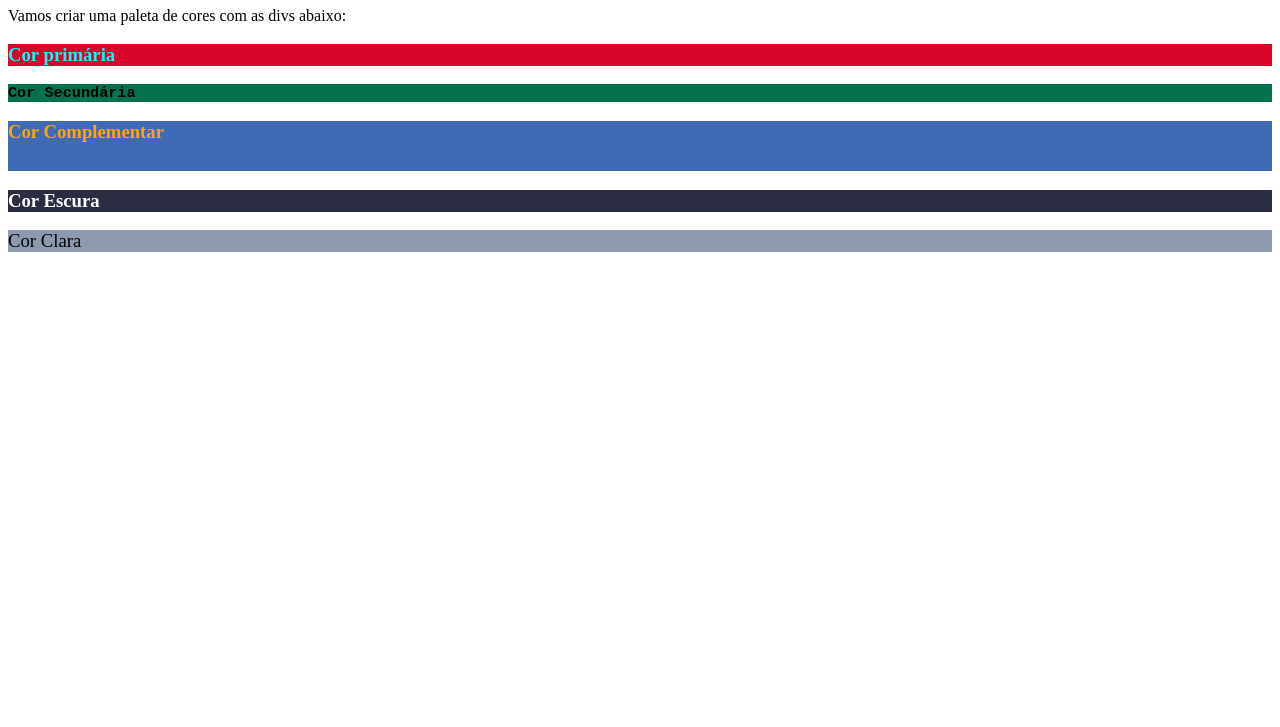
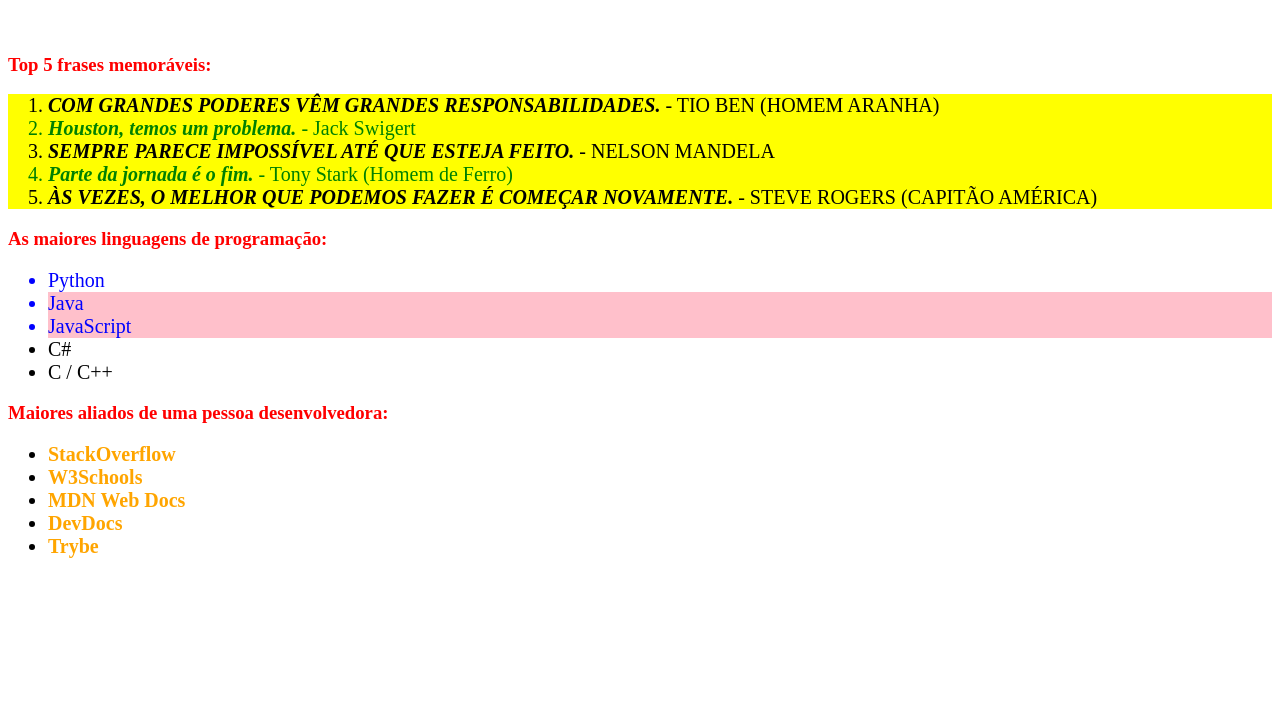
Before and after one commit to gustavotatu/trybe-exercicios, a plain HTML site: page fundamentos/bloco-3-introducao-a-html-e-css/dia-3-html-css-seletores-e-posicionamento/index.html in a window 1280 px wide. Shown: the part 73-800 px from the top of the page. Drawn offline with Linux system fonts and the light colour scheme.

Commit message:
Top 5 frases

```diff
--- a/fundamentos/bloco-3-introducao-a-html-e-css/dia-3-html-css-seletores-e-posicionamento/index.html
+++ b/fundamentos/bloco-3-introducao-a-html-e-css/dia-3-html-css-seletores-e-posicionamento/index.html
@@ -2,26 +2,45 @@
 <html lang="pt-br">
   <head>
     <meta charset="UTF-8">
-  <title>Pseudoclasses</title>
     <link rel="stylesheet" href="style.css">
+    <title>#GoTrybe</title>
   </head>
   <body>
-  <h1>Paleta de Cores</h1>
-  <p>Vamos criar uma paleta de cores com as divs abaixo:</p>
-  <div>
-    <h3>Cor primária</h3>
-  </div>
-  <div>
-    <h3>Cor Secundária</h3>
-  </div>
-  <div>
-    <h3>Cor Complementar</h3>
-  </div>
-  <div>
-    <h3>Cor Escura</h3>
-  </div>
-  <div>
-    <h3>Cor Clara</h3>
-  </div>
+    <h1 class="header"><em>Combinações e Classes Descendentes</em></h1>
+    <br />
+    <h3 class="header">Top 5 frases memoráveis:</h3>
+    <ol>
+      <li><em>Com grandes poderes vêm grandes responsabilidades.</em> - Tio Ben (Homem Aranha)</li>
+      <li><em>Houston, temos um problema.</em> - Jack Swigert</li>
+      <li><em>Sempre parece impossível até que esteja feito.</em> - Nelson Mandela</li>
+      <li><em>Parte da jornada é o fim.</em> - Tony Stark (Homem de Ferro)</li>
+      <li><em>Às vezes, o melhor que podemos fazer é começar novamente.</em> - Steve Rogers (Capitão América)</li>
+    </ol>
+    <h3 class="header">As maiores linguagens de programação:</h3>
+    <ul class="linguagens">
+      <li>Python</li>
+      <li>Java</li>
+      <li>JavaScript</li>
+      <li>C#</li>
+      <li>C / C++</li>
+    </ul>
+    <h3 class="header">Maiores aliados de uma pessoa desenvolvedora:</h3>
+    <ul>
+      <li>
+        <a class="aliados" href="https://pt.stackoverflow.com/" target="_blank">StackOverflow</a>
+      </li>
+      <li>
+        <a class="aliados" href="https://www.w3schools.com/" target="_blank">W3Schools</a>
+      </li>
+      <li>
+        <a class="aliados" href="https://developer.mozilla.org/pt-BR/" target="_blank">MDN Web Docs</a>
+      </li>
+      <li>
+        <a class="aliados" href="https://devdocs.io/" target="_blank">DevDocs</a>
+      </li>
+      <li>
+        <a class="aliados" href="https://app.betrybe.com/" target="_blank">Trybe</a>
+      </li>
+    </ul>
   </body>
 </html>
--- a/fundamentos/bloco-3-introducao-a-html-e-css/dia-3-html-css-seletores-e-posicionamento/style.css
+++ b/fundamentos/bloco-3-introducao-a-html-e-css/dia-3-html-css-seletores-e-posicionamento/style.css
@@ -1,44 +1,50 @@
-div:hover {
-    border: solid;
+ol {
+    background-color: yellow;
 }
 
-div:nth-of-type(1) {
-    background-color: #d90429;
+ol li:nth-of-type(even) {
+    color: green;
 }
 
-div:nth-of-type(2) {
-    background-color: #04724d;
+ol li:nth-of-type(odd) {
+    text-transform: uppercase;
 }
 
-div:nth-of-type(3) {
-    background-color: #3e6ab6;
-    height: 50px;
+.header {
+    color: red;
 }
 
-div:nth-of-type(4) {
-    background-color: #2b2d42;
+.header em {
+    font-size: 40px;
+    border: 1px solid black;
 }
 
-div:nth-of-type(5) {
-    background-color: #8d99ae;
+li {
+    font-size: 20px;
 }
 
-div:nth-of-type(1) > h3 {
-    color: aqua;
+li em {
+    font-weight: 600;
 }
 
-div:nth-of-type(2) > h3 {
-    font-family: monospace;
+.linguagens li:nth-of-type(-1n+3) {
+    color: blue;
 }
 
-div:nth-of-type(3) > h3 {
+.linguagens li:nth-of-type(2) {
+    background-color: pink;
+}
+
+.linguagens li:nth-of-type(3) {
+    background-color: pink;
+}
+
+a {
+    text-decoration: none;
+    color: blue;
+}
+
+.aliados {
+    font-weight: 600;
     color: orange;
 }
-
-div:nth-of-type(4) > h3 {
-    color: white;
-}
-
-div:nth-of-type(5) > h3 {
-    font-weight: 100;
-}
```
Lines whose indentation alone changed are shown as unchanged.
